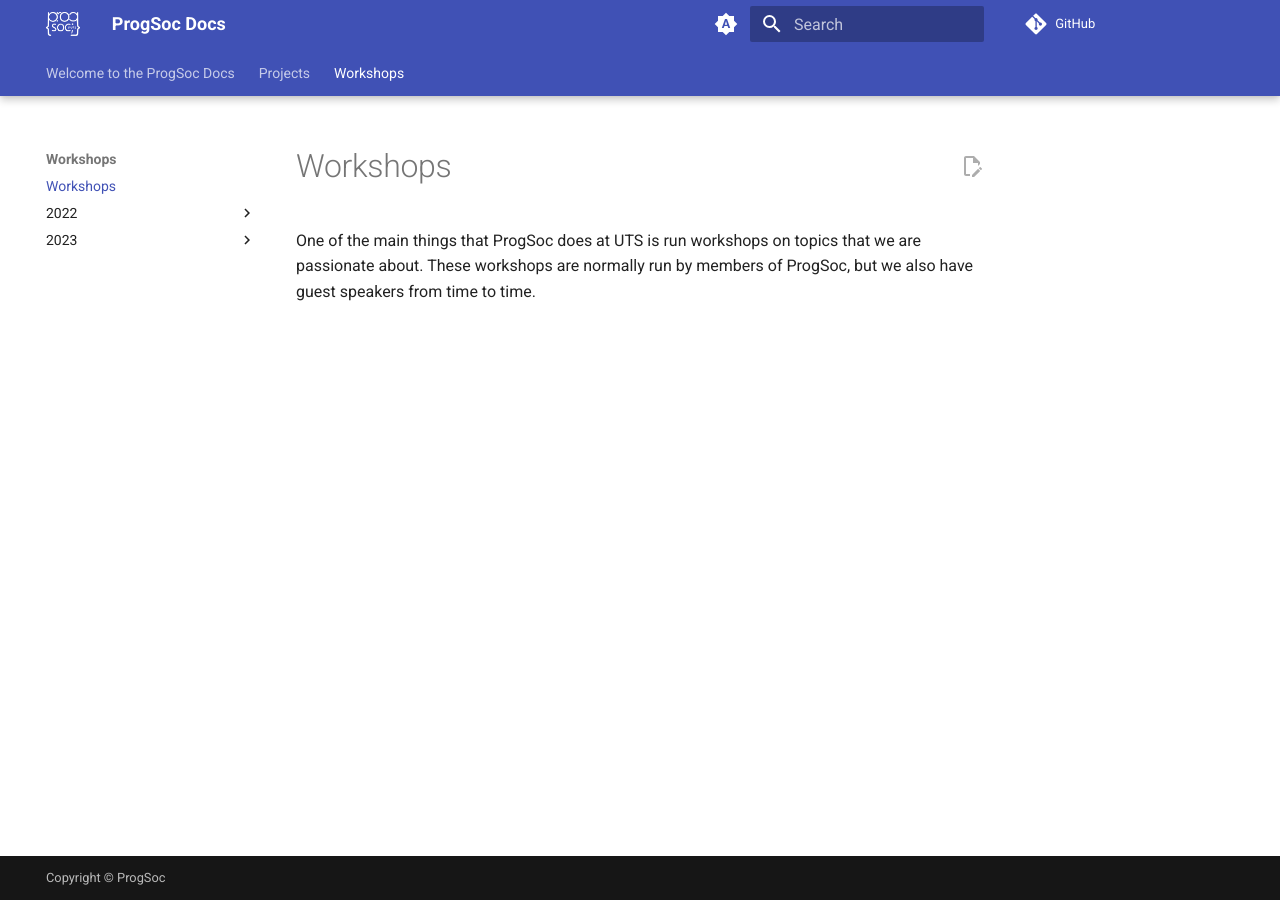
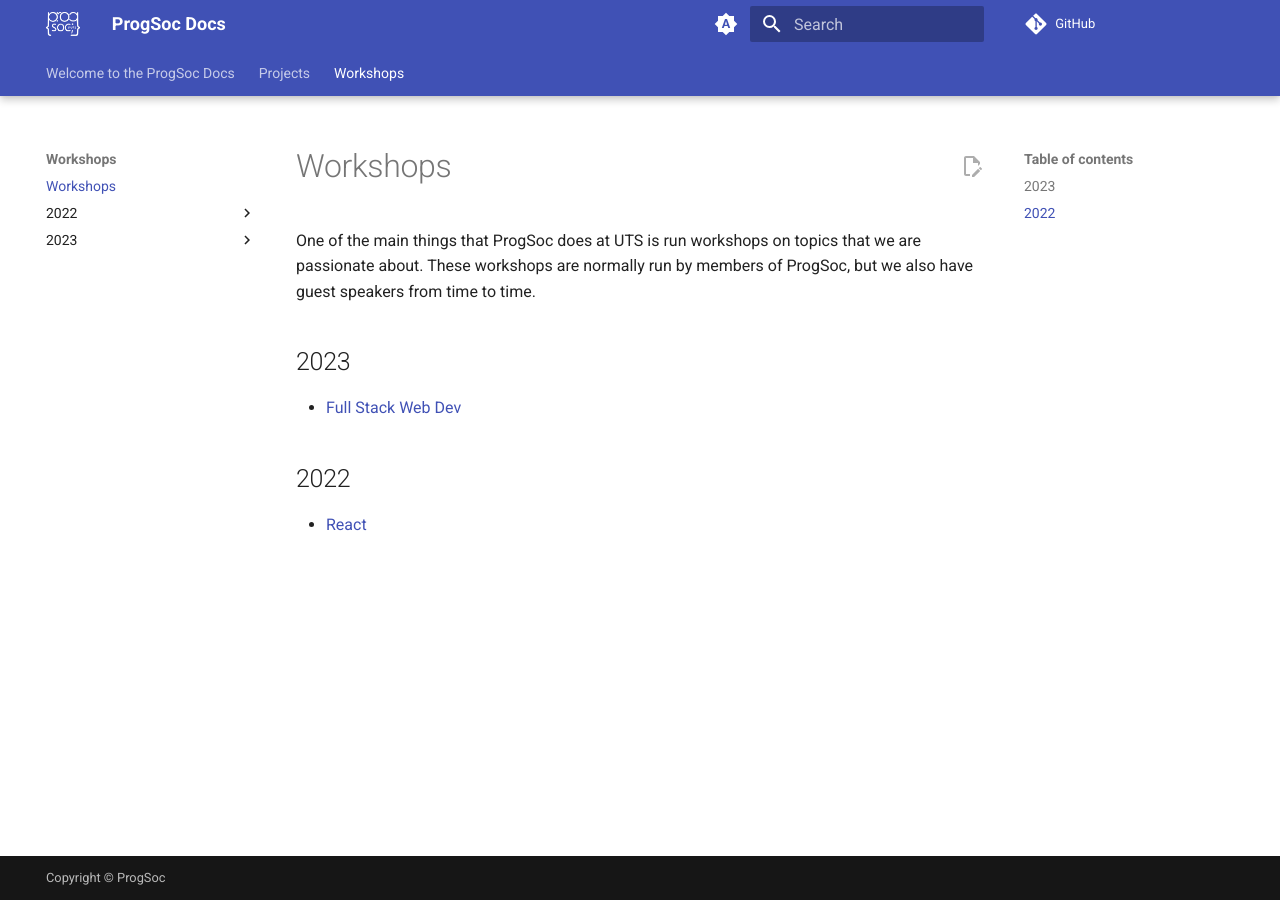
Before and after one commit to ProgSoc/Docs, an MkDocs documentation site: the page built from docs/workshops/index.md, in a window 1280 px wide. Built offline with MkDocs 1.6.1 and Material for MkDocs 9.7.7, drawn with Linux system fonts in a browser that asks for light colours; comment, search, counter and statistics services are not loaded.

Commit message:
workshops index

```diff
--- a/docs/workshops/index.md
+++ b/docs/workshops/index.md
@@ -1,3 +1,11 @@
 # Workshops
 
 One of the main things that ProgSoc does at UTS is run workshops on topics that we are passionate about. These workshops are normally run by members of ProgSoc, but we also have guest speakers from time to time.
+
+## 2023
+
+- [Full Stack Web Dev](./2023/full-stack-web-development)
+
+## 2022
+
+- [React](./2022/react)
```
